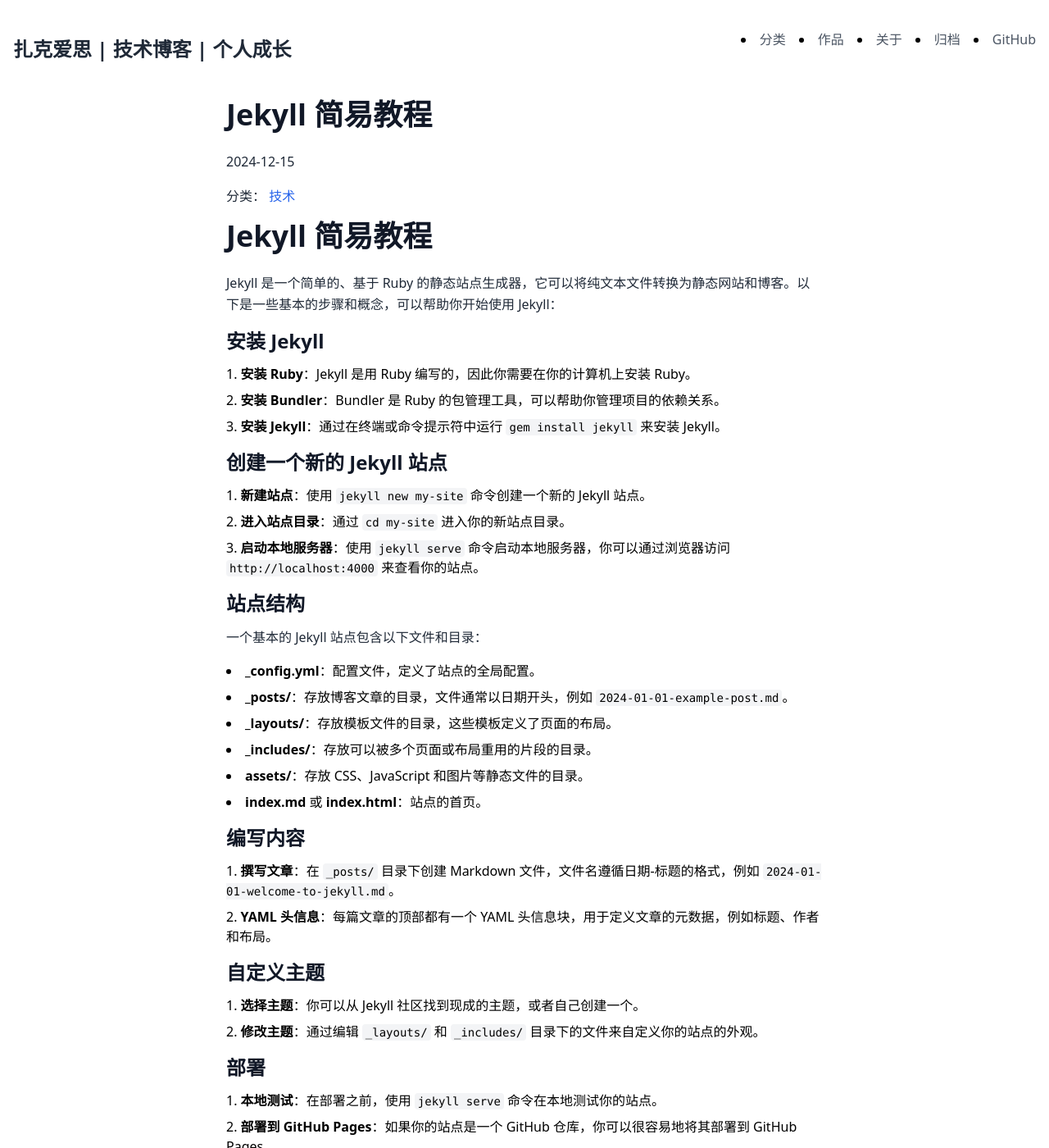
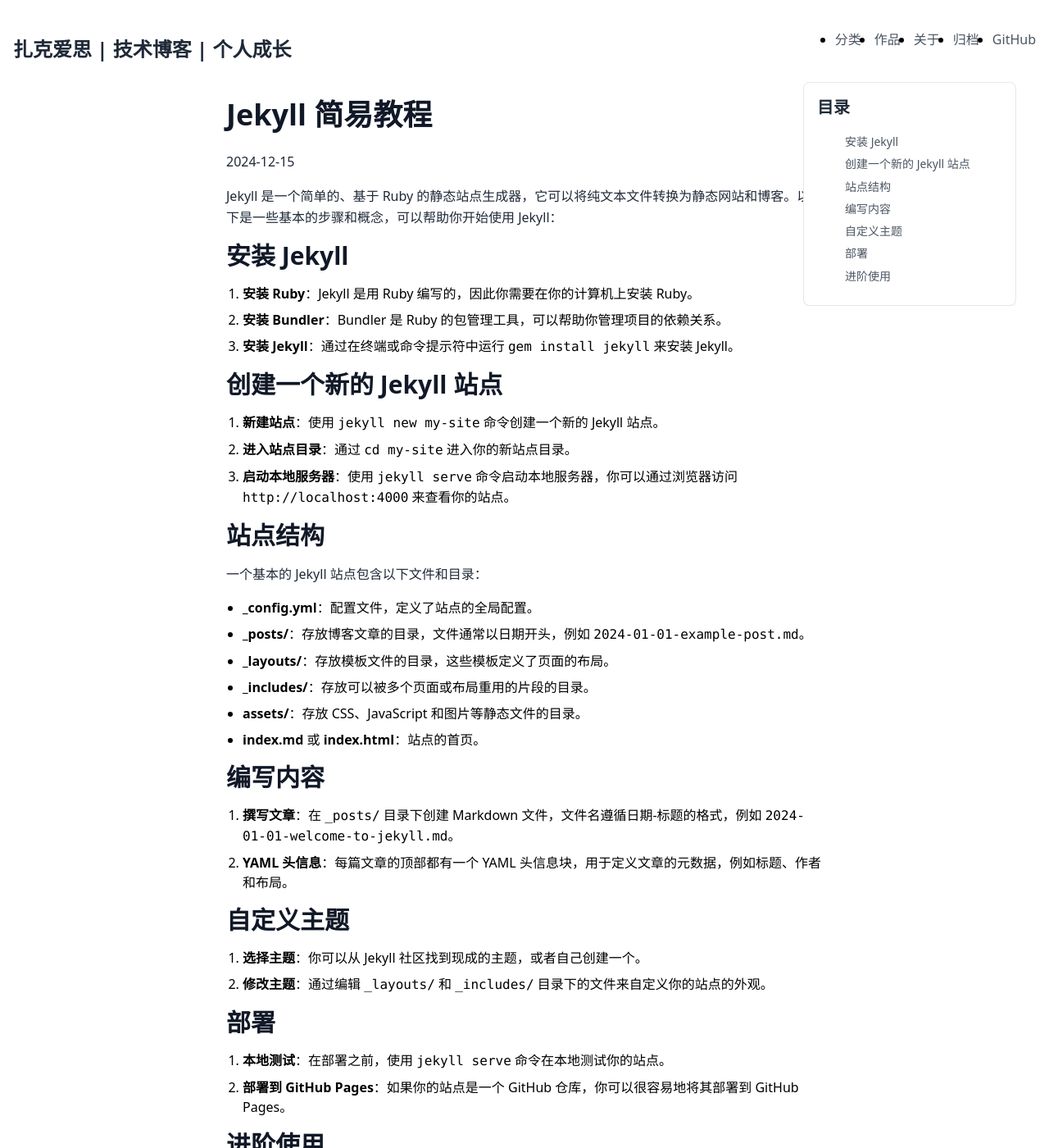
Before and after one commit to zachthinking/zachthinking.github.io, a Jekyll site: the page built from _posts/2024-12-15-jeklly.md, in a window 1280 px wide and 1400 px high. Shown: the whole window at 82% size. Built offline with Jekyll 4.4.1, drawn with Linux system fonts in a browser that asks for light colours; some of the changed text lies outside the part shown.

Commit message:
TOC目录

```diff
--- /dev/null
+++ b/_includes/toc.html
@@ -0,0 +1,90 @@
+{% capture tocWorkspace %}
+    {% comment %}
+        Copyright (c) 2017 Vladimir "allejo" Jimenez
+        Permission is hereby granted, free of charge, to any person
+        obtaining a copy of this software and associated documentation
+        files (the "Software"), to deal in the Software without
+        restriction, including without limitation the rights to use,
+        copy, modify, merge, publish, distribute, sublicense, and/or sell
+        copies of the Software, and to permit persons to whom the
+        Software is furnished to do so, subject to the following
+        conditions:
+
+        The above copyright notice and this permission notice shall be
+        included in all copies or substantial portions of the Software.
+    {% endcomment %}
+
+    {% assign minHeader = include.h_min | default: 1 %}
+    {% assign maxHeader = include.h_max | default: 6 %}
+    {% assign nodes = include.html | split: '<h' %}
+    {% assign firstHeader = true %}
+    {% assign lastLevel = minHeader %}
+    {% assign needsWrapper = false %}
+
+    {% capture my_toc %}{% endcapture %}
+
+    {% for node in nodes %}
+        {% if node == "" %}
+            {% continue %}
+        {% endif %}
+
+        {% assign headerLevel = node | replace: '"', '' | slice: 0, 1 | times: 1 %}
+
+        {% if headerLevel < minHeader or headerLevel > maxHeader %}
+            {% continue %}
+        {% endif %}
+
+        {% assign _workspace = node | split: '</h' %}
+        {% assign _idWorkspace = _workspace[0] | split: 'id="' %}
+        {% assign _idWorkspace = _idWorkspace[1] | split: '"' %}
+        {% assign html_id = _idWorkspace[0] %}
+
+        {% assign _classWorkspace = _workspace[0] | split: 'class="' %}
+        {% assign _classWorkspace = _classWorkspace[1] | split: '"' %}
+        {% assign html_class = _classWorkspace[0] %}
+
+        {% if html_class contains "no_toc" %}
+            {% continue %}
+        {% endif %}
+
+        {% capture _hAttrToStrip %}{{ _workspace[0] | split: '>' | first }}>{% endcapture %}
+        {% assign header = _workspace[0] | replace: _hAttrToStrip, '' %}
+
+        {% assign indentAmount = headerLevel | minus: lastLevel %}
+
+        {% if indentAmount > 0 %}
+            {% for i in (1..indentAmount) %}
+                {% capture my_toc %}{{ my_toc }}<li><ul>{% endcapture %}
+                {% assign needsWrapper = true %}
+            {% endfor %}
+        {% elsif indentAmount == 0 %}
+            {% if needsWrapper %}
+                {% capture my_toc %}{{ my_toc }}</li><li>{% endcapture %}
+            {% else %}
+                {% capture my_toc %}{{ my_toc }}<li>{% endcapture %}
+                {% assign needsWrapper = true %}
+            {% endif %}
+        {% else %}
+            {% assign deindentAmount = indentAmount | abs %}
+            {% for i in (1..deindentAmount) %}
+                {% capture my_toc %}{{ my_toc }}</li></ul></li>{% endcapture %}
+            {% endfor %}
+            {% capture my_toc %}{{ my_toc }}<li>{% endcapture %}
+        {% endif %}
+
+        {% assign lastLevel = headerLevel %}
+        {% capture my_toc %}{{ my_toc }}<a href="#{{ html_id }}">{{ header | strip_html }}</a>{% endcapture %}
+    {% endfor %}
+
+    {% assign deindentAmount = lastLevel | minus: minHeader %}
+    {% if deindentAmount > 0 %}
+        {% for i in (1..deindentAmount) %}
+            {% capture my_toc %}{{ my_toc }}</li></ul></li>{% endcapture %}
+        {% endfor %}
+    {% endif %}
+
+    {% if needsWrapper %}
+        {% capture my_toc %}{{ my_toc }}</li>{% endcapture %}
+    {% endif %}
+
+{% endcapture %}{% assign tocWorkspace = '' %}<ul class="toc-list">{{ my_toc }}</ul>
--- a/_layouts/post.html
+++ b/_layouts/post.html
@@ -2,7 +2,15 @@
 layout: default
 ---
 
-<article class="post h-entry" itemscope itemtype="http://schema.org/BlogPosting">
+<article class="post h-entry post-article" itemscope itemtype="http://schema.org/BlogPosting">
+  {% if page.toc %}
+  <div class="post-toc-container">
+    <div class="post-toc">
+      <h2>目录</h2>
+      {% include toc.html html=content %}
+    </div>
+  </div>
+  {% endif %}
   <header class="post-header">
     <h1 class="post-title p-name" itemprop="name headline">{{ page.title | escape }}</h1>
     <p class="post-meta">
@@ -22,15 +30,6 @@
           </span>
       {%- endif -%}
     </p>
-    {% if page.categories.size > 0 %}
-    <p class="post-categories">
-      分类：
-      {% for category in page.categories %}
-      <a href="/categories#{{ category | slugify }}" class="post-category">{{ category }}</a>
-      {% unless forloop.last %}, {% endunless %}
-      {% endfor %}
-    </p>
-    {% endif %}
   </header>
 
   <div class="post-content e-content" itemprop="articleBody">
--- a/_posts/2024-12-15-jeklly.md
+++ b/_posts/2024-12-15-jeklly.md
@@ -3,25 +3,25 @@
 title:  "Jekyll 简易教程"
 date:   2024-12-15 10:00:00 +0800
 categories: 技术
+tags: [Jekyll, Ruby, 静态站点生成器]
+toc: true
 ---
-
-# Jekyll 简易教程
 
 Jekyll 是一个简单的、基于 Ruby 的静态站点生成器，它可以将纯文本文件转换为静态网站和博客。以下是一些基本的步骤和概念，可以帮助你开始使用 Jekyll：
 
-### 安装 Jekyll
+## 安装 Jekyll
 
 1. **安装 Ruby**：Jekyll 是用 Ruby 编写的，因此你需要在你的计算机上安装 Ruby。
 2. **安装 Bundler**：Bundler 是 Ruby 的包管理工具，可以帮助你管理项目的依赖关系。
 3. **安装 Jekyll**：通过在终端或命令提示符中运行 `gem install jekyll` 来安装 Jekyll。
 
-### 创建一个新的 Jekyll 站点
+## 创建一个新的 Jekyll 站点
 
 1. **新建站点**：使用 `jekyll new my-site` 命令创建一个新的 Jekyll 站点。
 2. **进入站点目录**：通过 `cd my-site` 进入你的新站点目录。
 3. **启动本地服务器**：使用 `jekyll serve` 命令启动本地服务器，你可以通过浏览器访问 `http://localhost:4000` 来查看你的站点。
 
-### 站点结构
+## 站点结构
 
 一个基本的 Jekyll 站点包含以下文件和目录：
 
@@ -32,22 +32,22 @@
 - **assets/**：存放 CSS、JavaScript 和图片等静态文件的目录。
 - **index.md** 或 **index.html**：站点的首页。
 
-### 编写内容
+## 编写内容
 
 1. **撰写文章**：在 `_posts/` 目录下创建 Markdown 文件，文件名遵循日期-标题的格式，例如 `2024-01-01-welcome-to-jekyll.md`。
 2. **YAML 头信息**：每篇文章的顶部都有一个 YAML 头信息块，用于定义文章的元数据，例如标题、作者和布局。
 
-### 自定义主题
+## 自定义主题
 
 1. **选择主题**：你可以从 Jekyll 社区找到现成的主题，或者自己创建一个。
 2. **修改主题**：通过编辑 `_layouts/` 和 `_includes/` 目录下的文件来自定义你的站点的外观。
 
-### 部署
+## 部署
 
 1. **本地测试**：在部署之前，使用 `jekyll serve` 命令在本地测试你的站点。
 2. **部署到 GitHub Pages**：如果你的站点是一个 GitHub 仓库，你可以很容易地将其部署到 GitHub Pages。
 
-### 进阶使用
+## 进阶使用
 
 - **数据文件**：使用 YAML、JSON 或 CSV 文件在站点中存储和重用数据。
 - **插件**：扩展 Jekyll 的功能，例如自动生成站点地图或集成评论系统。
--- a/assets/css/main.css
+++ b/assets/css/main.css
@@ -541,11 +541,28 @@
   color: rgb(17 24 39 / var(--tw-text-opacity, 1));
 }
 
+    /* 列表样式 */
+    ul {
+  margin-bottom: 1rem;
+  list-style-type: disc;
+  padding-left: 1.25rem;
+}
+    ol {
+  margin-bottom: 1rem;
+  list-style-type: decimal;
+  padding-left: 1.25rem;
+}
+    li {
+  margin-bottom: 0.5rem;
+}
+
     /* 链接样式 */
     a {
   --tw-text-opacity: 1;
   color: rgb(37 99 235 / var(--tw-text-opacity, 1));
-  transition-property: color, background-color, border-color, text-decoration-color, fill, stroke;
+  transition-property: color, background-color, border-color, text-decoration-color, fill, stroke, opacity, box-shadow, transform, filter, -webkit-backdrop-filter;
+  transition-property: color, background-color, border-color, text-decoration-color, fill, stroke, opacity, box-shadow, transform, filter, backdrop-filter;
+  transition-property: color, background-color, border-color, text-decoration-color, fill, stroke, opacity, box-shadow, transform, filter, backdrop-filter, -webkit-backdrop-filter;
   transition-timing-function: cubic-bezier(0.4, 0, 0.2, 1);
   transition-duration: 150ms;
 }
@@ -554,47 +571,8 @@
   color: rgb(30 64 175 / var(--tw-text-opacity, 1));
 }
 
-    /* 列表样式 */
-    ul {
-  margin-bottom: 1rem;
-  list-style-position: inside;
-  list-style-type: disc;
-}
-    ol {
-  margin-bottom: 1rem;
-  list-style-position: inside;
-  list-style-type: decimal;
-}
-    li {
-  margin-bottom: 0.5rem;
-}
-
-    /* 代码块样式 */
-    pre {
-  margin-bottom: 1rem;
-  overflow-x: auto;
-  border-radius: 0.5rem;
-  --tw-bg-opacity: 1;
-  background-color: rgb(243 244 246 / var(--tw-bg-opacity, 1));
-  padding: 1rem;
-}
-    code {
-  border-radius: 0.25rem;
-  --tw-bg-opacity: 1;
-  background-color: rgb(243 244 246 / var(--tw-bg-opacity, 1));
-  padding-left: 0.25rem;
-  padding-right: 0.25rem;
-  padding-top: 0.125rem;
-  padding-bottom: 0.125rem;
-  font-family: ui-monospace, SFMono-Regular, Menlo, Monaco, Consolas, "Liberation Mono", "Courier New", monospace;
-  font-size: 0.875rem;
-  line-height: 1.25rem;
-}
-
     /* 引用样式 */
     blockquote {
-  margin-top: 1rem;
-  margin-bottom: 1rem;
   border-left-width: 4px;
   --tw-border-opacity: 1;
   border-color: rgb(209 213 219 / var(--tw-border-opacity, 1));
@@ -634,6 +612,130 @@
     max-width: 1536px;
   }
 }
+/* 文章页面布局 */
+.post-article {
+  margin-left: auto;
+  margin-right: auto;
+  max-width: 1280px;
+}
+/* 文章目录容器 */
+.post-toc-container {
+  position: fixed;
+  top: 100px;
+  z-index: 10;
+  max-height: calc(100vh - 120px);
+  width: 260px;
+  overflow-y: auto;
+        right: max(40px, calc((100% - 1280px) / 2 - 280px));
+}
+/* 文章目录样式 */
+.post-toc {
+  border-radius: 0.5rem;
+  --tw-bg-opacity: 1;
+  background-color: rgb(249 250 251 / var(--tw-bg-opacity, 1));
+  padding: 1rem;
+  --tw-shadow: 0 1px 2px 0 rgb(0 0 0 / 0.05);
+  --tw-shadow-colored: 0 1px 2px 0 var(--tw-shadow-color);
+  box-shadow: var(--tw-ring-offset-shadow, 0 0 #0000), var(--tw-ring-shadow, 0 0 #0000), var(--tw-shadow);
+}
+.post-toc h2 {
+  margin-bottom: 1rem;
+  font-size: 1.25rem;
+  line-height: 1.75rem;
+  font-weight: 700;
+  --tw-text-opacity: 1;
+  color: rgb(31 41 55 / var(--tw-text-opacity, 1));
+}
+.post-toc ul {
+  margin: 0px;
+  list-style-type: none;
+  padding-left: 1.25rem;
+}
+.post-toc li {
+  margin-top: 0.5rem;
+  margin-bottom: 0.5rem;
+  font-size: 0.875rem;
+  line-height: 1.25rem;
+  line-height: 1.625;
+}
+.post-toc a {
+  display: block;
+  overflow: hidden;
+  text-overflow: ellipsis;
+  white-space: nowrap;
+  padding-top: 0.125rem;
+  padding-bottom: 0.125rem;
+  --tw-text-opacity: 1;
+  color: rgb(75 85 99 / var(--tw-text-opacity, 1));
+  text-decoration-line: none;
+}
+.post-toc a:hover {
+  --tw-text-opacity: 1;
+  color: rgb(37 99 235 / var(--tw-text-opacity, 1));
+}
+/* TOC 样式 */
+.post-toc-container {
+  float: right;
+  margin-left: 2rem;
+  margin-bottom: 2rem;
+}
+.post-toc {
+  position: sticky;
+  top: 2rem;
+  border-radius: 0.5rem;
+  border-width: 1px;
+  --tw-border-opacity: 1;
+  border-color: rgb(229 231 235 / var(--tw-border-opacity, 1));
+  --tw-bg-opacity: 1;
+  background-color: rgb(255 255 255 / var(--tw-bg-opacity, 1));
+  padding: 1rem;
+  --tw-shadow: 0 1px 2px 0 rgb(0 0 0 / 0.05);
+  --tw-shadow-colored: 0 1px 2px 0 var(--tw-shadow-color);
+  box-shadow: var(--tw-ring-offset-shadow, 0 0 #0000), var(--tw-ring-shadow, 0 0 #0000), var(--tw-shadow);
+        max-width: 280px;
+}
+.toc-list > :not([hidden]) ~ :not([hidden]) {
+  --tw-space-y-reverse: 0;
+  margin-top: calc(0.25rem * calc(1 - var(--tw-space-y-reverse)));
+  margin-bottom: calc(0.25rem * var(--tw-space-y-reverse));
+}
+.toc-list {
+  font-size: 0.875rem;
+  line-height: 1.25rem;
+}
+.toc-list li {
+  line-height: 1.375;
+}
+.toc-list ul {
+        padding-left: 1em;
+        margin-top: 0.25rem;
+    }
+.toc-list ul > :not([hidden]) ~ :not([hidden]) {
+  --tw-space-y-reverse: 0;
+  margin-top: calc(0.25rem * calc(1 - var(--tw-space-y-reverse)));
+  margin-bottom: calc(0.25rem * var(--tw-space-y-reverse));
+}
+.toc-list a {
+  display: block;
+  --tw-text-opacity: 1;
+  color: rgb(75 85 99 / var(--tw-text-opacity, 1));
+  text-decoration-line: none;
+}
+.toc-list a:hover {
+  --tw-text-opacity: 1;
+  color: rgb(37 99 235 / var(--tw-text-opacity, 1));
+}
+/* 响应式布局 */
+@media (max-width: 1199px) {
+        .post-article {
+    max-width: 48rem;
+    padding-right: 0px;
+  }
+
+        .post-toc-container {
+    display: none;
+  }
+    }
 .m-0 {
   margin: 0px;
 }
@@ -718,6 +820,10 @@
   --tw-text-opacity: 1;
   color: rgb(37 99 235 / var(--tw-text-opacity, 1));
 }
+.text-gray-500 {
+  --tw-text-opacity: 1;
+  color: rgb(107 114 128 / var(--tw-text-opacity, 1));
+}
 .text-gray-600 {
   --tw-text-opacity: 1;
   color: rgb(75 85 99 / var(--tw-text-opacity, 1));
@@ -725,10 +831,6 @@
 .text-gray-800 {
   --tw-text-opacity: 1;
   color: rgb(31 41 55 / var(--tw-text-opacity, 1));
-}
-.text-gray-500 {
-  --tw-text-opacity: 1;
-  color: rgb(107 114 128 / var(--tw-text-opacity, 1));
 }
 .transition {
   transition-property: color, background-color, border-color, text-decoration-color, fill, stroke, opacity, box-shadow, transform, filter, -webkit-backdrop-filter;
```
Also changed, not shown: _posts/2024-12-17-vue3-tutorial.md (+1 -8 lines), assets/css/tailwind.css (+78 -14 lines), README.md.
